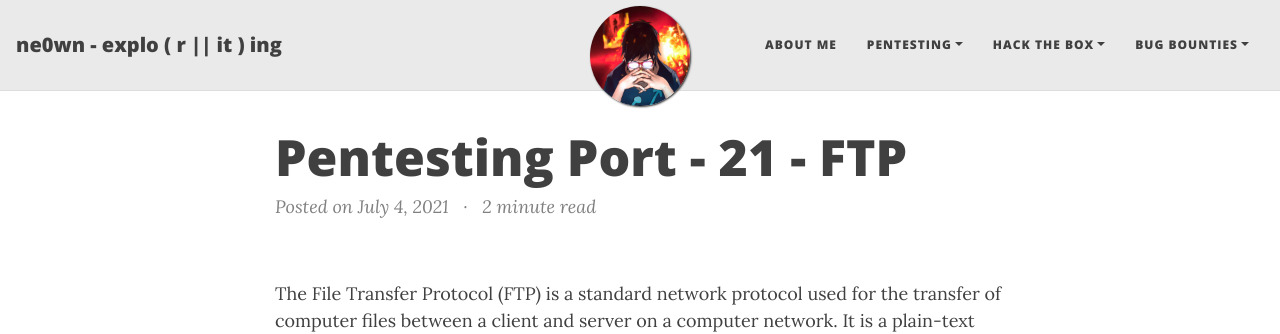
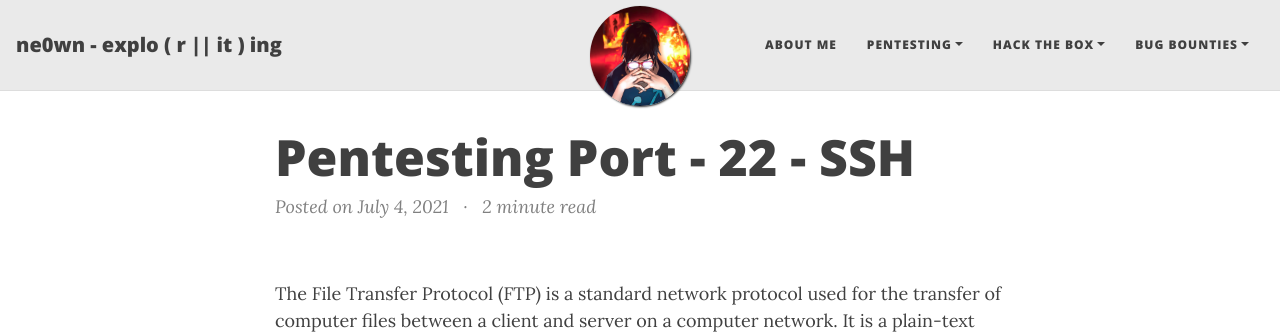
Before and after one commit to ne0wn/ne0wn.github.io, a Jekyll site: the page built from _posts/2021/2021-07-04-pentesting-port-22-ssh.md, in a window 1280 px wide and 900 px high. Shown: the top 334 px of the window. Built offline with Jekyll 4.4.1, drawn with Linux system fonts in a browser that asks for light colours; nearby versions of some CDN libraries.

Commit message:
Update 2021-07-04-pentesting-port-22-ssh.md

```diff
--- a/_posts/2021/2021-07-04-pentesting-port-22-ssh.md
+++ b/_posts/2021/2021-07-04-pentesting-port-22-ssh.md
@@ -1,7 +1,7 @@
 ---
 layout: post
-title: Pentesting Port - 21 - FTP
-tags: [Pentesting, port21, hacking, ftp]
+title: Pentesting Port - 22 - SSH
+tags: [Pentesting, port22, hacking, ssh]
 image: https://ne0wn.github.io/assets/img/python_tips/python-tips-logo.png
 share-img: https://ne0wn.github.io/assets/img/python_tips/python-tips-logo.png
 ---
```
